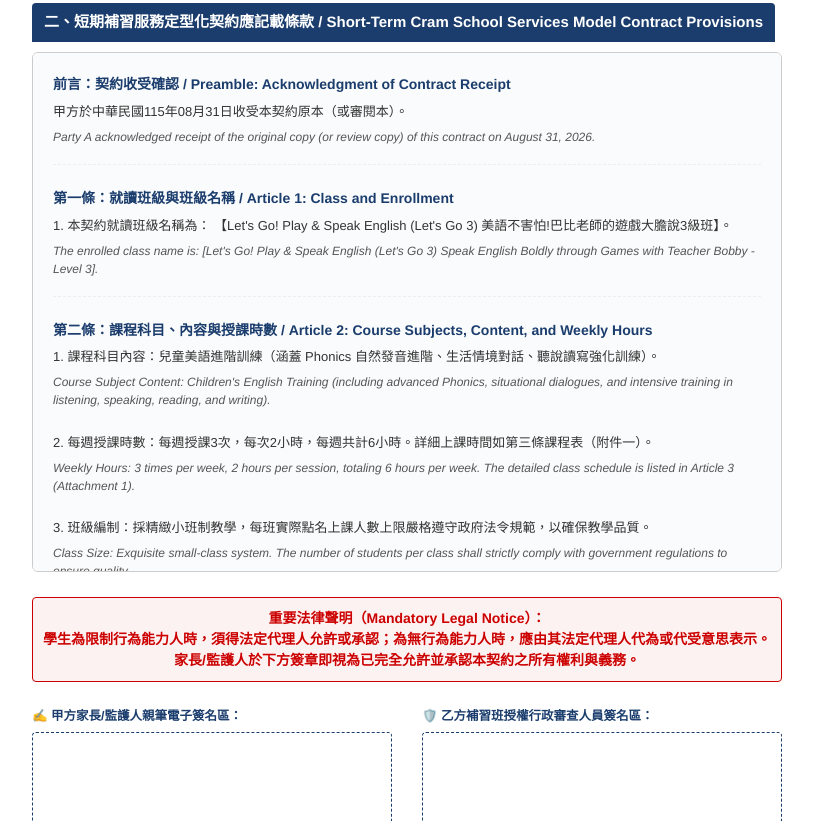
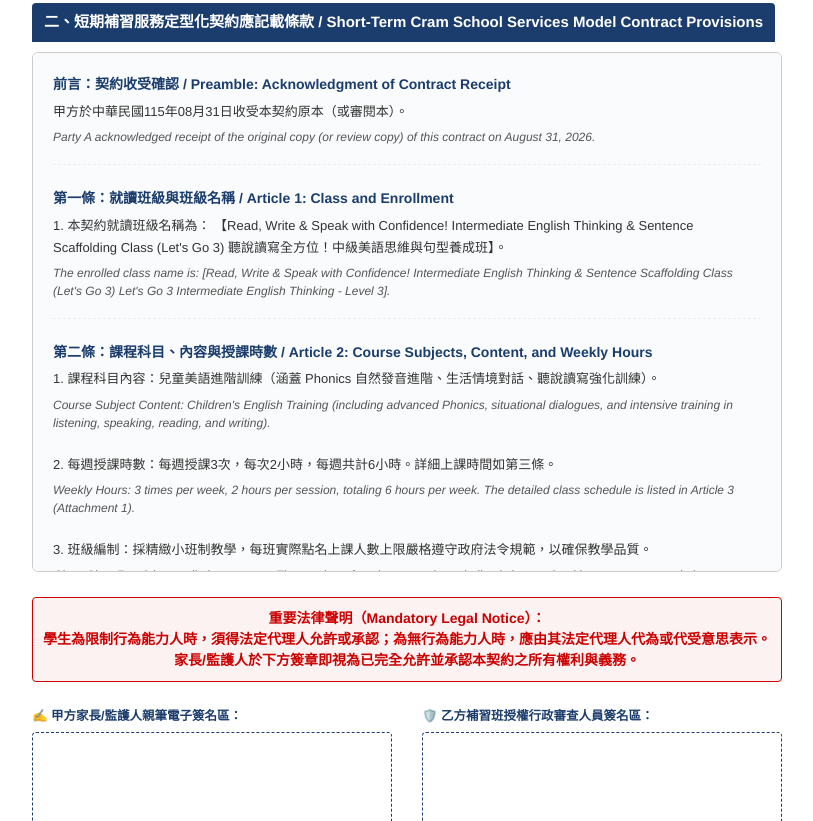
Before and after one commit to joylin36/2026BobbyEnglish-Contract-lg3.html, a plain HTML site: page index.html in a window 1280 px wide. Shown: the part 587-1408 px from the top of the page, without its empty margins (233-1046 px from the left). Drawn offline with Linux system fonts and the light colour scheme.

Commit message:
Update class names and course details in index.html

```diff
--- a/index.html
+++ b/index.html
@@ -399,8 +399,8 @@
                 <!-- 第一條 -->
                 <div class="legal-item">
                     <strong>第一條：就讀班級與班級名稱 / Article 1: Class and Enrollment</strong><br>
-                    1. 本契約就讀班級名稱為： 【Let's Go! Play & Speak English (Let's Go 3) 美語不害怕!巴比老師的遊戲大膽說3級班】。<br>
-                    <span class="legal-en">The enrolled class name is: [Let's Go! Play & Speak English (Let's Go 3) Speak English Boldly through Games with Teacher Bobby - Level 3].</span>
+                    1. 本契約就讀班級名稱為： 【Read, Write & Speak with Confidence! Intermediate English Thinking & Sentence Scaffolding Class (Let's Go 3) 聽說讀寫全方位！中級美語思維與句型養成班】。<br>
+                    <span class="legal-en">The enrolled class name is: [Read, Write & Speak with Confidence! Intermediate English Thinking & Sentence Scaffolding Class (Let's Go 3) Let's Go 3 Intermediate English Thinking  - Level 3].</span>
                 </div>
 
                 <!-- 第二條 -->
@@ -408,7 +408,7 @@
                     <strong>第二條：課程科目、內容與授課時數 / Article 2: Course Subjects, Content, and Weekly Hours</strong><br>
                     1. 課程科目內容：兒童美語進階訓練（涵蓋 Phonics 自然發音進階、生活情境對話、聽說讀寫強化訓練）。<br>
                     <span class="legal-en">Course Subject Content: Children's English Training (including advanced Phonics, situational dialogues, and intensive training in listening, speaking, reading, and writing).</span><br>
-                    2. 每週授課時數：每週授課3次，每次2小時，每週共計6小時。詳細上課時間如第三條課程表（附件一）。<br>
+                    2. 每週授課時數：每週授課3次，每次2小時，每週共計6小時。詳細上課時間如第三條。<br>
                     <span class="legal-en">Weekly Hours: 3 times per week, 2 hours per session, totaling 6 hours per week. The detailed class schedule is listed in Article 3 (Attachment 1).</span><br>
                     3. 班級編制：採精緻小班制教學，每班實際點名上課人數上限嚴格遵守政府法令規範，以確保教學品質。<br>
                     <span class="legal-en">Class Size: Exquisite small-class system. The number of students per class shall strictly comply with government regulations to ensure quality.</span>
```
